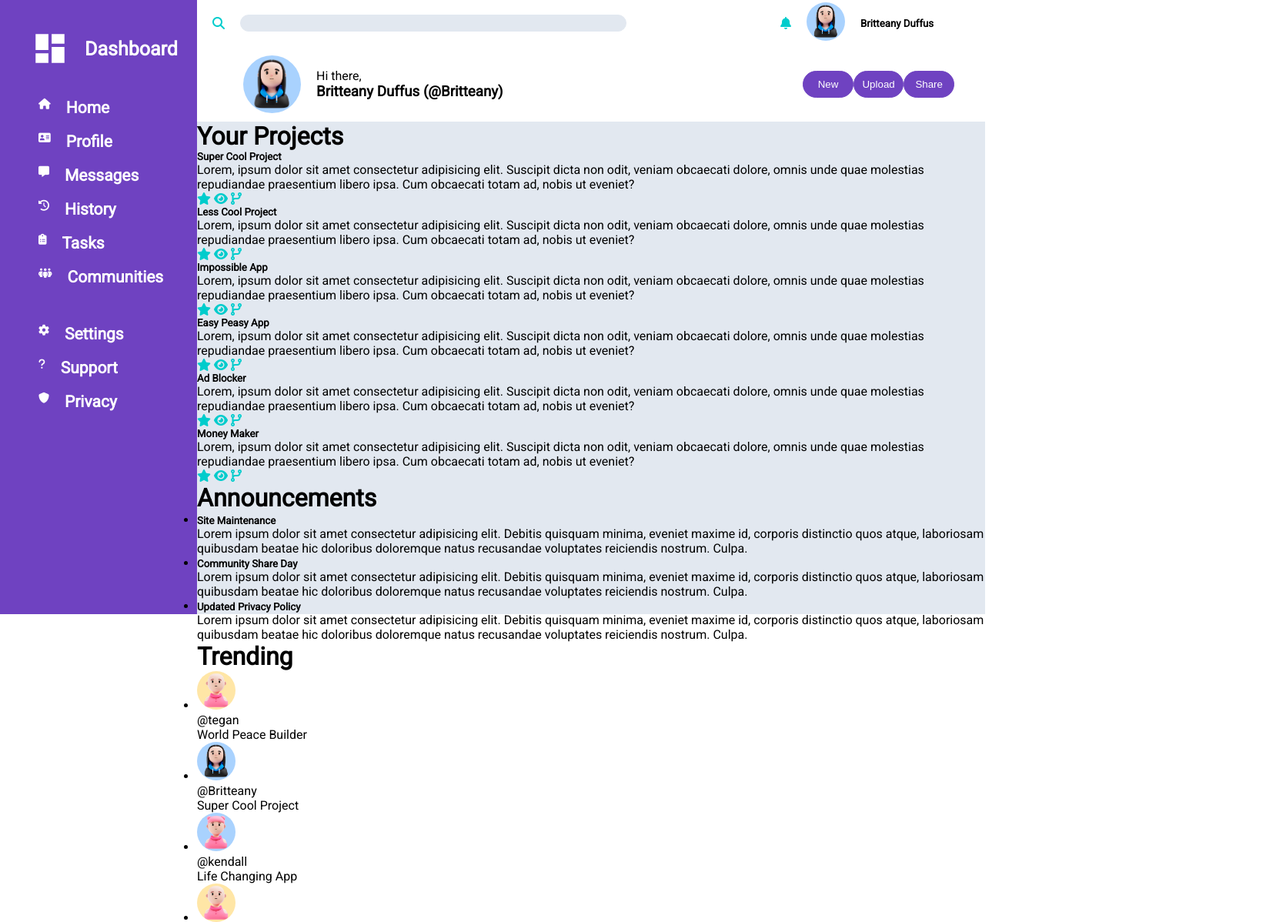
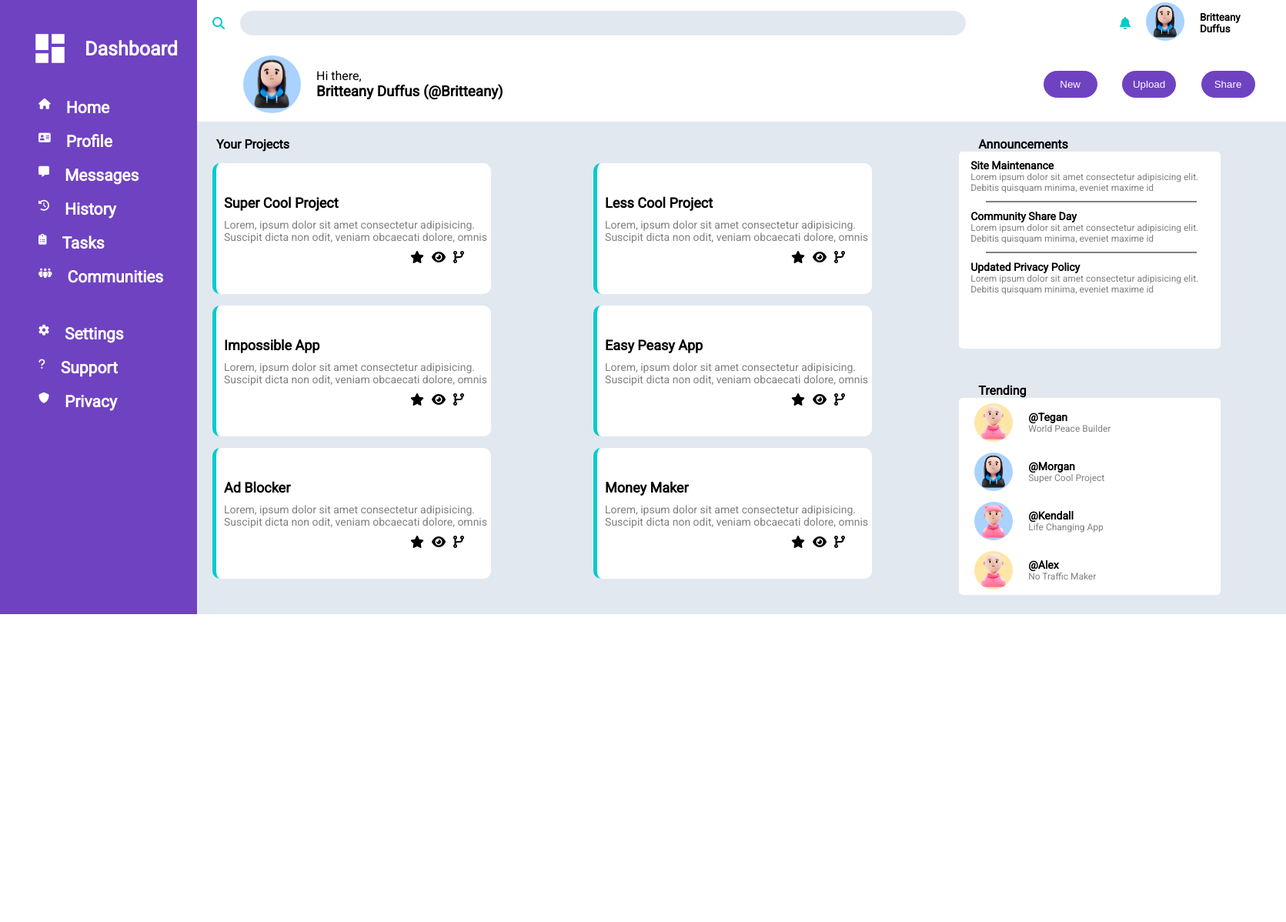
Before and after one commit to BritteanyD/Admin-Dashboard, a plain HTML site: page index.html in a window 1280 px wide. Shown: the part 2-1200 px from the top of the page at 77% size, 1671 px wide, since content can reach past the window. After the commit the page ends 800 px from the top, so only its background shows below. Drawn offline with Linux system fonts and the light colour scheme.

Commit message:
completed styling the main section

```diff
--- a/index.html
+++ b/index.html
@@ -104,14 +104,14 @@
         </div>
 
         <div class="content">
-            <div class="yourProjects">
-                <h1>Your Projects</h1>
-            </div>
-            <div class="Projects">
-                <h5 class="projectName">Super Cool Project</h5>
-                <p>Lorem, ipsum dolor sit amet consectetur adipisicing elit. Suscipit dicta non odit,
-                    veniam obcaecati dolore, omnis unde quae molestias repudiandae
-                    praesentium libero ipsa. Cum obcaecati totam ad, nobis ut eveniet?
+            <div class="projects">
+                <h4>Your Projects</h4>
+                <div class="cards">
+                    <div class="cards-left">
+                        <div class="card">
+                            <h6>Super Cool Project</h6>
+                            <p>Lorem, ipsum dolor sit amet consectetur adipisicing.<br/>
+                                Suscipit dicta non odit, veniam obcaecati dolore, omnis<br/>
                             </p>
                             <div class="actions">
                                 <i class="fa-solid fa-star"></i>
@@ -119,11 +119,10 @@
                                 <i class="fa-solid fa-code-branch"></i>
                             </div>
                         </div>
-            <div class="Projects">
-                <h5 class="projectName">Less Cool Project</h5>
-                <p>Lorem, ipsum dolor sit amet consectetur adipisicing elit. Suscipit dicta non odit,
-                    veniam obcaecati dolore, omnis unde quae molestias repudiandae
-                    praesentium libero ipsa. Cum obcaecati totam ad, nobis ut eveniet?
+                        <div class="card">
+                            <h6>Impossible App</h6>
+                            <p>Lorem, ipsum dolor sit amet consectetur adipisicing.<br/>
+                                Suscipit dicta non odit, veniam obcaecati dolore, omnis<br/>
                             </p>
                             <div class="actions">
                                 <i class="fa-solid fa-star"></i>
@@ -131,11 +130,10 @@
                                 <i class="fa-solid fa-code-branch"></i>
                             </div>
                         </div>
-            <div class="Projects">
-                <h5 class="projectName">Impossible App</h5>
-                <p>Lorem, ipsum dolor sit amet consectetur adipisicing elit. Suscipit dicta non odit,
-                    veniam obcaecati dolore, omnis unde quae molestias repudiandae
-                    praesentium libero ipsa. Cum obcaecati totam ad, nobis ut eveniet?
+                        <div class="card">
+                            <h6>Ad Blocker</h6>
+                            <p>Lorem, ipsum dolor sit amet consectetur adipisicing.<br/>
+                                Suscipit dicta non odit, veniam obcaecati dolore, omnis<br/>
                             </p>
                             <div class="actions">
                                 <i class="fa-solid fa-star"></i>
@@ -143,11 +141,12 @@
                                 <i class="fa-solid fa-code-branch"></i>
                             </div>
                         </div>
-            <div class="Projects">
-                <h5 class="projectName">Easy Peasy App</h5>
-                <p>Lorem, ipsum dolor sit amet consectetur adipisicing elit. Suscipit dicta non odit,
-                    veniam obcaecati dolore, omnis unde quae molestias repudiandae
-                    praesentium libero ipsa. Cum obcaecati totam ad, nobis ut eveniet?
+                    </div>
+                    <div class="cards-right">
+                        <div class="card">
+                            <h6>Less Cool Project</h6>
+                            <p>Lorem, ipsum dolor sit amet consectetur adipisicing.<br/>
+                                Suscipit dicta non odit, veniam obcaecati dolore, omnis<br/>
                             </p>
                             <div class="actions">
                                 <i class="fa-solid fa-star"></i>
@@ -155,11 +154,10 @@
                                 <i class="fa-solid fa-code-branch"></i>
                             </div>
                         </div>
-            <div class="Projects">
-                <h5 class="projectName">Ad Blocker</h5>
-                <p>Lorem, ipsum dolor sit amet consectetur adipisicing elit. Suscipit dicta non odit,
-                    veniam obcaecati dolore, omnis unde quae molestias repudiandae
-                    praesentium libero ipsa. Cum obcaecati totam ad, nobis ut eveniet?
+                        <div class="card">
+                            <h6>Easy Peasy App</h6>
+                            <p>Lorem, ipsum dolor sit amet consectetur adipisicing.<br/>
+                                Suscipit dicta non odit, veniam obcaecati dolore, omnis<br/>
                             </p>
                             <div class="actions">
                                 <i class="fa-solid fa-star"></i>
@@ -167,11 +165,10 @@
                                 <i class="fa-solid fa-code-branch"></i>
                             </div>
                         </div>
-            <div class="Projects">
-                <h5 class="projectName">Money Maker</h5>
-                <p>Lorem, ipsum dolor sit amet consectetur adipisicing elit. Suscipit dicta non odit,
-                    veniam obcaecati dolore, omnis unde quae molestias repudiandae
-                    praesentium libero ipsa. Cum obcaecati totam ad, nobis ut eveniet?
+                        <div class="card">
+                            <h6>Money Maker</h6>
+                            <p>Lorem, ipsum dolor sit amet consectetur adipisicing.<br/>
+                                Suscipit dicta non odit, veniam obcaecati dolore, omnis<br/>
                             </p>
                             <div class="actions">
                                 <i class="fa-solid fa-star"></i>
@@ -179,78 +176,76 @@
                                 <i class="fa-solid fa-code-branch"></i>
                             </div>
                         </div>
-            <div class="annouce">
-                <h1>Announcements</h1>
-                <ul class="info">
-                    <li class="announcements">
-                        <h5 class="site">Site Maintenance</h5>
-                        <p class="siteText">Lorem ipsum dolor sit amet consectetur adipisicing elit. Debitis
-                            quisquam minima, eveniet maxime id, corporis distinctio quos atque, laboriosam quibusdam
-                            beatae hic doloribus doloremque natus recusandae voluptates reiciendis nostrum. Culpa.
-                        </p>
-                    </li>
-                </ul>
-                <ul class="info">
-                    <li class="announcements">
-                        <h5 class="site">Community Share Day</h5>
-                        <p class="siteText">Lorem ipsum dolor sit amet consectetur adipisicing elit. Debitis
-                            quisquam minima, eveniet maxime id, corporis distinctio quos atque, laboriosam quibusdam
-                            beatae hic doloribus doloremque natus recusandae voluptates reiciendis nostrum. Culpa.
-                        </p>
-                    </li>
-                </ul>
-                <ul class="info">
-                    <li class="announcements">
-                        <h5 class="site">Updated Privacy Policy</h5>
-                        <p class="siteText">Lorem ipsum dolor sit amet consectetur adipisicing elit. Debitis
-                            quisquam minima, eveniet maxime id, corporis distinctio quos atque, laboriosam quibusdam
-                            beatae hic doloribus doloremque natus recusandae voluptates reiciendis nostrum. Culpa.
-                        </p>
-                    </li>
-                </ul>
                     </div>
-            <div class="trending">
-                <h1>Trending</h1>
-                <ul class="trnd">
-                    <li class="trend1">
-                        <div class="avi1"></div>
-                        <div class="aviAccount">
+                </div>
+            </div>
+            <div class="ann-trend">
+                <div class="ann">
+                    <h4>Announcements</h4>
+                    <div class="ann-card">
+                        <div class="ann-text">
+                            <h6>Site Maintenance</h6>
+                            <p>Lorem ipsum dolor sit amet consectetur adipisicing elit. Debitis
+                                quisquam minima, eveniet maxime id</p>
+                        </div>
+                        <div class="divider"></div>
+                        <div class="ann-text">
+                            <h6>Community Share Day</h6>
+                            <p>Lorem ipsum dolor sit amet consectetur adipisicing elit. Debitis
+                                quisquam minima, eveniet maxime id</p>
+                        </div>
+                        <div class="divider"></div>
+                        <div class="ann-text">
+                            <h6>Updated Privacy Policy</h6>
+                            <p>Lorem ipsum dolor sit amet consectetur adipisicing elit. Debitis
+                                quisquam minima, eveniet maxime id</p>
+                        </div>
+                    </div>
+                </div>
+                <div class="trend">
+                    <h4>Trending</h4>
+                    <div class="trend-card">
+                      <div class="trend-image-text">
                         <img src="bald.jpg" alt="person avatar with bald head" class="avatarSmall">
-                            <p class="aviName">@tegan</p>
-                            <p class="aviText">World Peace Builder</p>
+                        <div class="trend-text">
+                           <h6>@Tegan</h6>
+                           <p>World Peace Builder</p>
                         </div>
-                    </li>
-                </ul>
-                <ul class="trnd">
-                    <li class="trend2">
-                        <div class="avi2"></div>
-                        <div class="aviAccount">
+                      </div>
+                      <div class="trend-image-text">
                         <img src="black.jpg" alt="person avatar with black hair" class="avatarSmall">
-                            <p class="aviName">@Britteany</p>
-                            <p class="aviText">Super Cool Project</p>
+                        <div class="trend-text">
+                           <h6>@Morgan</h6>
+                           <p>Super Cool Project</p>
                         </div>
-                    </li>
-                </ul>
-                <ul class="trnd">
-                    <li class="trend3">
-                        <div class="avi3"></div>
-                        <div class="aviAccount">
+                      </div>
+                      <div class="trend-image-text">
                         <img src="pink.jpg" alt="person avatar with pink hair" class="avatarSmall">
-                            <p class="aviName">@kendall</p>
-                            <p class="aviText">Life Changing App</p>
+                        <div class="trend-text">
+                           <h6>@Kendall</h6>
+                           <p>Life Changing App</p>
                         </div>
-                    </li>
-                </ul>
-                <ul class="trnd">
-                    <li class="trend4">
-                        <div class="avi4"></div>
-                        <div class="aviAccount">
+                      </div>
+                      <div class="trend-image-text">
                         <img src="bald.jpg" alt="person avatar with bald head" class="avatarSmall">
-                            <p class="aviName">@alex</p>
-                            <p class="aviText">No Traffic Maker</p>
+                        <div class="trend-text">
+                           <h6>@Alex</h6>
+                           <p>No Traffic Maker</p>
                         </div>
-                    </li>
-                </ul>
+                      </div>
+                    </div>
+                </div>
+            </div>
+
+
+
+
+
+
+
+
+
+
             </div>
         </div>
     </div>
--- a/style.css
+++ b/style.css
@@ -15,7 +15,7 @@ body {
 .main {
     display: grid;
     grid-template-rows: 20% 80%;
-    height:100vh;
+    height: 100vh;
 }
 
 .avatar {
@@ -86,7 +86,9 @@ nav {
     background-color: white;
 }
 
-  .top, .bottom, .profile-left {
+.top,
+.bottom,
+.profile-left {
     display: flex;
     flex-direction: row;
     align-items: center;
@@ -98,8 +100,8 @@ nav {
 }
 
 .input {
-    width: 500px;
-    height: 20px;
+    width: 980px;
+    height: 30px;
     background-color: #e2e8f0;
     border-radius: 16px;
     border: 1px solid #e2e8f0;
@@ -127,12 +129,100 @@ nav {
 
 .content {
     display: grid;
+    grid-template-columns: 70% 30%;
     background-color: #e2e8f0;
-    height: 100 vh;
+}
+
+.cards {
+    display: grid;
+    grid-template-columns: 50% 50%;
+}
+
+.card {
+    display: flex;
+    flex-direction: column;
+    justify-content: center;
+    align-items: flex-start;
+    padding-left: 10px;
+    background-color: white;
+    border-left: 5px solid #00cccc;
+    border-radius: 10px;
+    width: 70%;
+    height: 170px;
+    margin: 15px 0;
+    margin-left: 20px;
+}
+
+.actions {
+    display: flex;
+    flex-direction: row;
+    justify-content: flex-end;
+    align-items: center;
+    width: 90%;
+    gap: 10px;
+}
+
+h6 {
+    font-size: 18px;
+}
+
+h4 {
+    margin-left: 25px;
+    margin-top: 20px;
+}
+
+.card p {
+    font-size: 14px;
+    color:grey;
+    margin: 10px 0;
+}
+
+.ann-trend {
+    display: grid;
+    grid-template-rows: 50% 50%;
+
+}
+
+.ann-card, .trend-card {
+    height: 80%;
+    width: 80%;
+    background-color: white;
+    border-radius: 5px;
+}
+
+.ann-text h6, .trend-text h6 {
+    font-size: 14px;
+}
+
+.ann-text {
+    padding: 10px 15px;
+}
+
+.ann-text p, .trend-text p{
+    font-size: 12px;
+    color: grey;
+}
+
+.divider {
+    margin-left: 35px;
+    border: 0.5px solid grey;
+    width: 80%;
+}
+
+.trend-image-text {
+    display: flex;
+    flex-direction: row;
+    align-items: center;
+    margin: 0 20px;
+    padding: 7px 0;
+}
+
+.trend-text {
+    margin-left: 20px
 }
 
 .smile,
 .smile2,
 .actions {
-    color: #00cccc;
+    color: black;
 }
```
Lines whose indentation alone changed are shown as unchanged.
